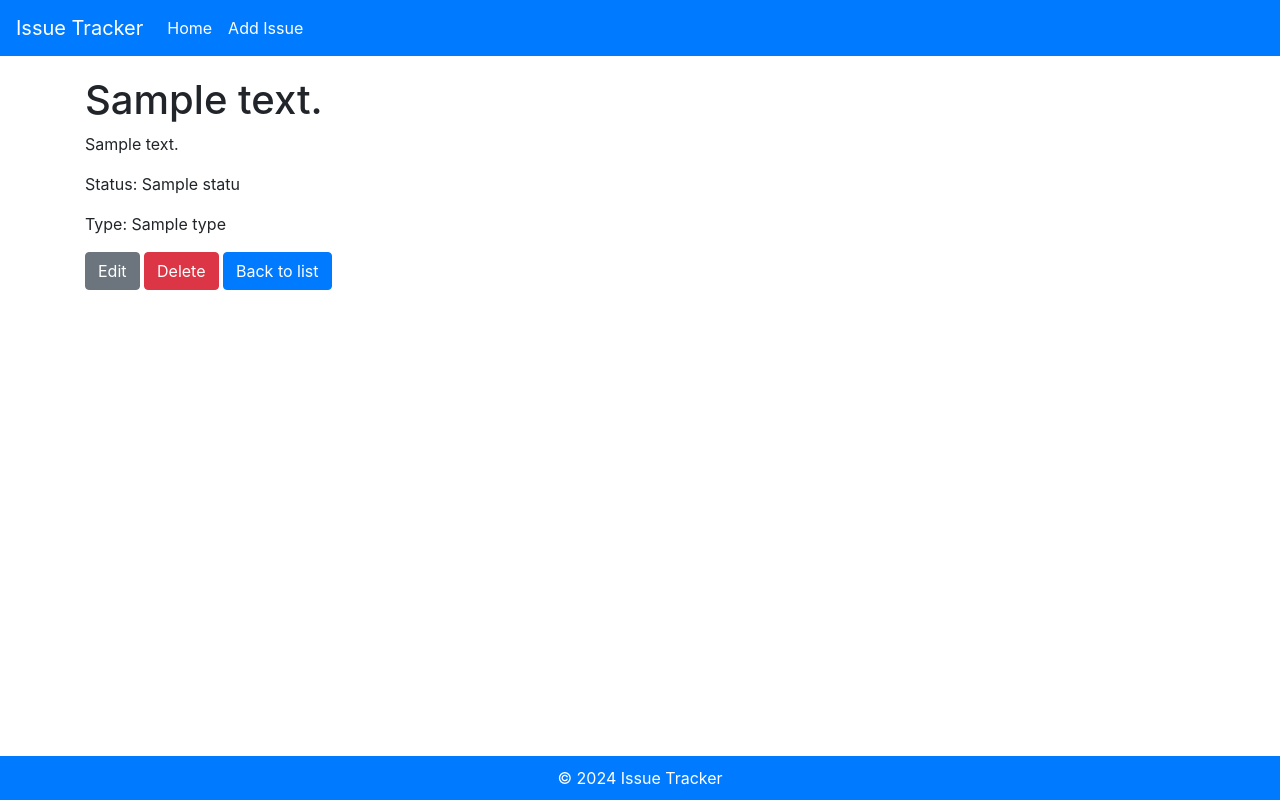
After one commit to Mirlan0077/homework_57, a Django app: template issues/templates/issue_detail.html in a window 1280 px wide. The commit adds this page. Run offline with Django 5.2, Linux system fonts and the light colour scheme; the template is opened without the code that fills it: most values are stand-ins (such as "Sample title", 1, 10 or a date in 2020); parts of the project's set-up code (start-up, migrations or seed data) failed here and were passed over; some libraries are stand-ins or nearby versions.

Commit message:
создал html файлы и добавил чуть стили

```diff
--- /dev/null
+++ b/issues/templates/base.html
@@ -0,0 +1,61 @@
+<!DOCTYPE html>
+<html>
+<head>
+    <title>{% block title %}Issue Tracker{% endblock %}</title>
+    {% load static %}
+    <link rel="stylesheet" href="https://stackpath.bootstrapcdn.com/bootstrap/4.5.2/css/bootstrap.min.css">
+    <link rel="stylesheet" href="{% static 'css/style.css' %}">
+    <style>
+        .navbar {
+            background-color: #007BFF;
+        }
+        .navbar-brand, .nav-link {
+            color: white !important;
+        }
+        .navbar-brand:hover, .nav-link:hover {
+            color: #FFD700 !important;
+        }
+        .container {
+            margin-top: 20px;
+        }
+        .btn-primary {
+            background-color: #007BFF;
+            border-color: #007BFF;
+        }
+        .btn-primary:hover {
+            background-color: #0056b3;
+            border-color: #004085;
+        }
+        footer {
+            background-color: #007BFF;
+            color: white;
+            text-align: center;
+            padding: 10px 0;
+            position: fixed;
+            bottom: 0;
+            width: 100%;
+        }
+    </style>
+</head>
+<body>
+    <nav class="navbar navbar-expand-lg">
+        <a class="navbar-brand" href="{% url 'issue-list' %}">Issue Tracker</a>
+        <div class="collapse navbar-collapse">
+            <ul class="navbar-nav mr-auto">
+                <li class="nav-item">
+                    <a class="nav-link" href="{% url 'issue-list' %}">Home</a>
+                </li>
+                <li class="nav-item">
+                    <a class="nav-link" href="{% url 'issue-create' %}">Add Issue</a>
+                </li>
+            </ul>
+        </div>
+    </nav>
+    <div class="container">
+        {% block content %}{% endblock %}
+    </div>
+    <footer>
+        &copy; 2024 Issue Tracker
+    </footer>
+</body>
+</html>
--- a/issues/templates/issue_detail.html
+++ b/issues/templates/issue_detail.html
@@ -1,13 +1,13 @@
-<!-- templates/issue_detail.html -->
 {% extends 'base.html' %}
 
+{% block title %}Issue Detail{% endblock %}
+
 {% block content %}
-  <h1>Детали задачи</h1>
-  <p><strong>Краткое описание:</strong> {{ object.summary }}</p>
-  <p><strong>Полное описание:</strong> {{ object.description }}</p>
-  <p><strong>Статус:</strong> {{ object.status }}</p>
-  <p><strong>Тип:</strong> {{ object.type }}</p>
-  <a href="{% url 'issue-update' object.pk %}" class="btn btn-primary">Редактировать</a>
-  <a href="{% url 'issue-delete' object.pk %}" class="btn btn-danger">Удалить</a>
-  <a href="{% url 'issue-list' %}" class="btn btn-secondary">Назад к списку</a>
+    <h1>{{ object.summary }}</h1>
+    <p>{{ object.description }}</p>
+    <p>Status: {{ object.status.name }}</p>
+    <p>Type: {{ object.type.name }}</p>
+    <a class="btn btn-secondary" href="{% url 'issue-update' object.pk %}">Edit</a>
+    <a class="btn btn-danger" href="{% url 'issue-delete' object.pk %}">Delete</a>
+    <a class="btn btn-primary" href="{% url 'issue-list' %}">Back to list</a>
 {% endblock %}
```
Also changed, not shown: issues/templates/issue_confirm_delete.html (+9 -8 lines), issues/templates/issue_form.html (+9 -7 lines), issues/templates/issue_list.html (+11 -10 lines).
